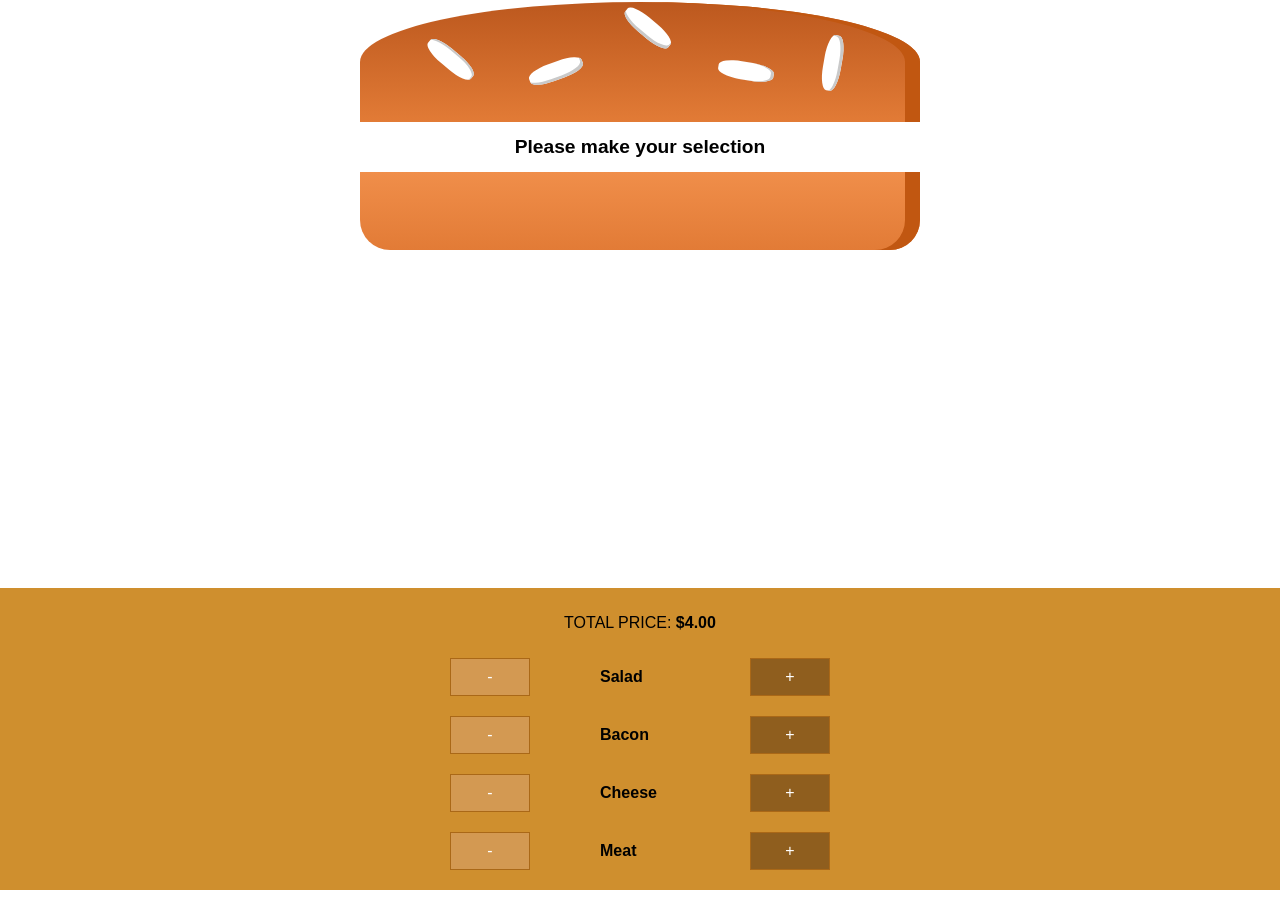
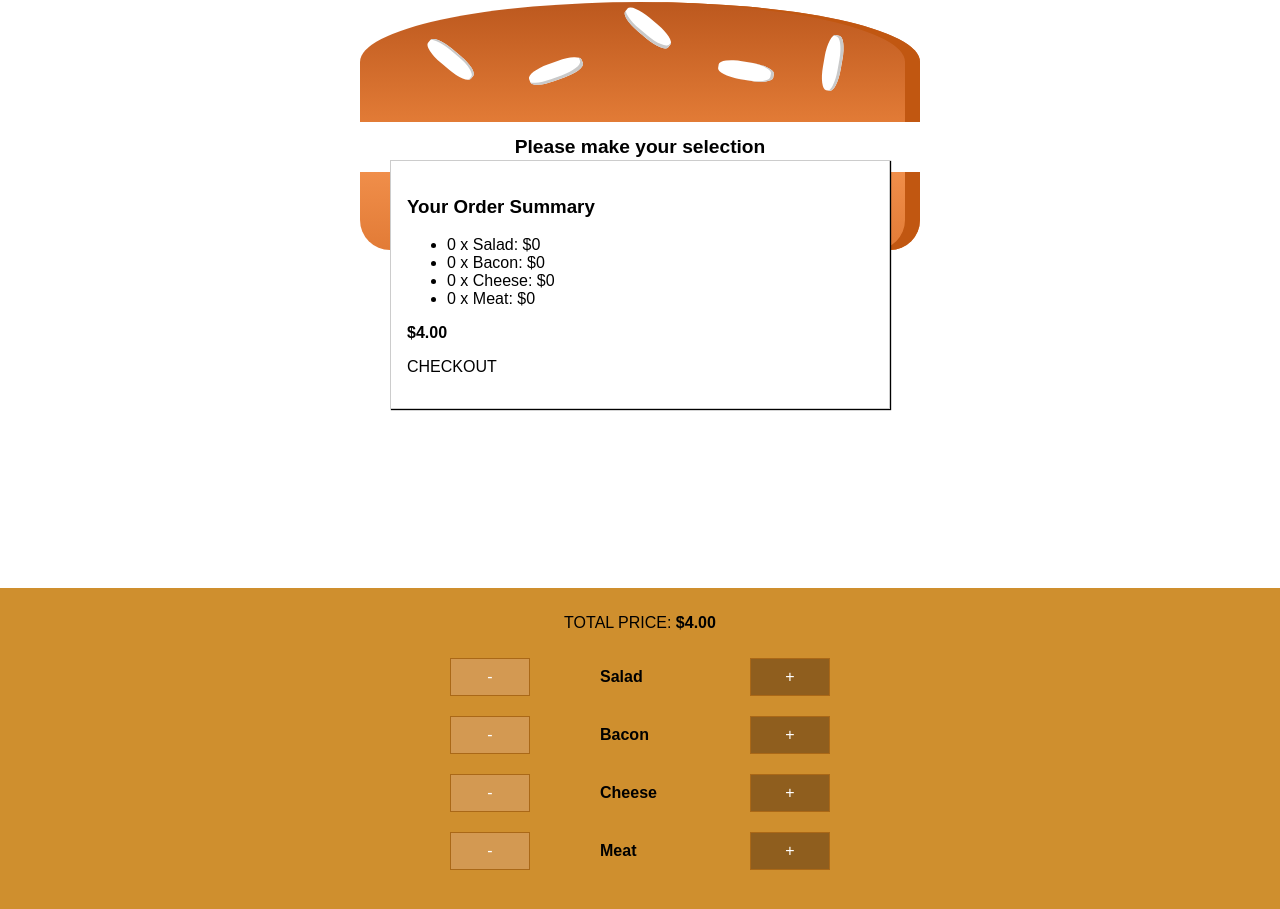
Before and after one commit to toLog/burger-builder, a React app: page / in a window 1280 px wide. Shown: the part 80-989 px from the top of the page. Built offline with nearby package versions, Linux system fonts and the light colour scheme.

Commit message:
added summary component general code tidying

```diff
--- a/src/Components/Burger/BuildControls/BuildControl/BuildControl.js
+++ b/src/Components/Burger/BuildControls/BuildControl/BuildControl.js
@@ -14,7 +14,7 @@ const buildControl = (props) => {
   return (
     <div className={classes.BuildControl}>
       <button className={classes.Less} onClick={() => props.dec(ing)}>-</button>
-      <div className={classes.Label}>{ing.charAt(0).toUpperCase().concat(ing.slice(1))}</div>
+      <div className={classes.Label}>{ing.charAt(0).toUpperCase().concat(ing.slice(1))}</div> {/* can use css capitalize */}
       <button className={classes.More} onClick={() => props.inc(ing)}>+</button>
     </div>
   )
--- a/src/Components/Burger/BuildControls/BuildControls.css
+++ b/src/Components/Burger/BuildControls/BuildControls.css
@@ -8,3 +8,46 @@
   margin: auto;
   padding: 10px 0;
 }
+
+
+.OrderButton {
+  background-color: #DAD735;
+  outline: none;
+  cursor: pointer;
+  border: 1px solid #966909;
+  color: #966909;
+  font-family: inherit;
+  font-size: 1.2em;
+  padding: 15px 30px;
+  box-shadow: 2px 2px 2px #966909;
+  margin-top: 30px;
+}
+
+.OrderButton:hover, .OrderButton:active {
+  background-color: #A0DB41;
+  border: 1px solid #966909;
+  color: #966909;
+}
+
+.OrderButton:disabled {
+  background-color: #C7C6C6;
+  cursor: not-allowed;
+  border: 1px solid #ccc;
+  color: #888888;
+}
+
+.OrderButton:not(:disabled) {
+  animation: enable 0.3s linear;
+}
+
+@keyframes enable {
+  0% {
+      transform: scale(1);
+  }
+  60% {
+      transform: scale(1.1);
+  }
+  100% {
+      transform: scale(1);
+  }
+}
--- a/src/Components/Burger/BuildControls/BuildControls.js
+++ b/src/Components/Burger/BuildControls/BuildControls.js
@@ -6,25 +6,12 @@ import classes from './BuildControls.css';
 const buildControls = (props) => {
 
    const ctrlLabels = Object.keys(props.ingredients);
-  // ctrlLabels.forEach((element, i) => {
-  //   ctrlLabels[i] = element.charAt(0).toUpperCase().concat(element.slice(1)); //should i create copy?
-  // });
-console.log();
 
-const divStyle = {
-  width: '100%',
-  backgroundColor: '#CF8F2E',
-  display: 'flex',
-  flexFlow: 'column',
-  alignItems: 'center',
-  boxShadow: '0 2px 1px #ccc',
-  margin: 'auto',
-  padding: '10px 0'
-};
-  return (
+   return (
     <div className={classes.BuildControls}>
       <p>TOTAL PRICE: <strong>${props.price.toFixed(2)}</strong></p>
       {ctrlLabels.map(label => <BuildControl key={label} ingredient={label} inc={props.inc} dec={props.dec}/>)}
+      { <button className={classes.OrderButton}>ORDER NOW!</button> /*should disable? */}
     </div>
   )
 }
--- a/src/Components/Burger/Burger.js
+++ b/src/Components/Burger/Burger.js
@@ -29,7 +29,6 @@ const Burger = (props) => {
       return arr.concat(el)
     }, []);
 
-    console.log(transformedIngredients);
   return (
   <div className={classes.Burger}>
     <BurgerIngredient ingredient="topBun"/>
--- /dev/null
+++ b/src/Components/Burger/Summary/OrderSummary/OrderSummary.js
@@ -0,0 +1,30 @@
+import React from 'react';
+import Aux from '../../../../HOC/Aux';
+
+const orderSummary = (props) => {
+
+  const ingKeys = Object.keys(props.ingredients);
+
+  const priceTotals = {...props.ingredients};//maybe should do in burger state
+
+  for (let ing in priceTotals) {
+    (priceTotals[ing] *= props.prices[ing]).toFixed(2);
+  }
+
+  const summary = ingKeys.map(ing => <li key={ing}>{props.ingredients[ing]} x <span style={{textTransform: 'capitalize'}}>{ing}</span>: ${priceTotals[ing]}</li>);
+
+  //console.log(sum);
+
+  return (
+    <Aux>
+      <h3>Your Order Summary</h3>
+      <ul>
+        {summary}
+      </ul>
+      <p><strong>${props.totalPrice.toFixed(2)}</strong></p>
+      <p>CHECKOUT</p>
+    </Aux>
+  )
+}
+
+export default orderSummary;
--- /dev/null
+++ b/src/Components/Burger/Summary/Summary.css
@@ -0,0 +1,20 @@
+.Summary {
+    position: fixed;
+    z-index: 500;
+    background-color: white;
+    width: 70%;
+    border: 1px solid #ccc;
+    box-shadow: 1px 1px 1px black;
+    padding: 16px;
+    left: 15%;
+    top: 30%;
+    box-sizing: border-box;
+    transition: all 0.3s ease-out;
+}
+
+@media (min-width: 600px) {
+    .Summary {
+        width: 500px;
+        left: calc(50% - 250px);
+    }
+}
--- /dev/null
+++ b/src/Components/Burger/Summary/Summary.js
@@ -0,0 +1,13 @@
+import React from 'react';
+
+import classes from './Summary.css';
+
+const Summary = (props) => {
+  return (
+    <div className={classes.Summary}>
+      {props.children}
+    </div>
+  )
+}
+
+export default Summary;
--- a/src/Containers/BurgerBuilder.js
+++ b/src/Containers/BurgerBuilder.js
@@ -2,6 +2,8 @@ import React, {Component} from 'react';
 import Burger from '../Components/Burger/Burger';
 import BuildControls from '../Components/Burger/BuildControls/BuildControls'
 import Aux from '../HOC/Aux';
+import Summary from '../Components/Burger/Summary/Summary';
+import OrderSummary from '../Components/Burger/Summary/OrderSummary/OrderSummary';
 
 const INGREDIENT_PRICES = {
   salad: 1,
@@ -9,6 +11,8 @@ const INGREDIENT_PRICES = {
   cheese: 1.5,
   meat: 3
 };
+
+const BASE_PRICE = 4.00;
 
 class BurgerBuilder extends Component {
 
@@ -22,7 +26,7 @@ class BurgerBuilder extends Component {
         cheese: 0,
         meat: 0
       },
-      price: 4
+      price: BASE_PRICE
     }
   }
 
@@ -49,6 +53,9 @@ class BurgerBuilder extends Component {
   render() {
     return (
       <Aux>
+        <Summary>
+          <OrderSummary ingredients={this.state.ingredients} prices={INGREDIENT_PRICES} totalPrice={this.state.price}/>
+        </Summary>
         <div>Build your burger</div>
         <Burger ingredients={this.state.ingredients} />
         <BuildControls ingredients={this.state.ingredients} price={this.state.price} inc={this.incrementIngredient} dec={this.decrementIngredients}/>
```
